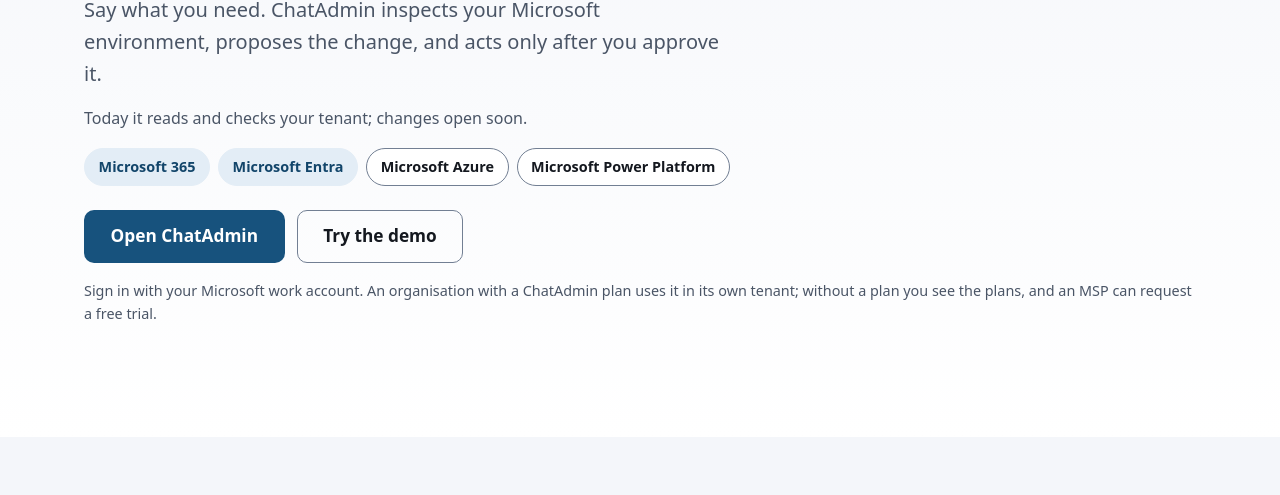
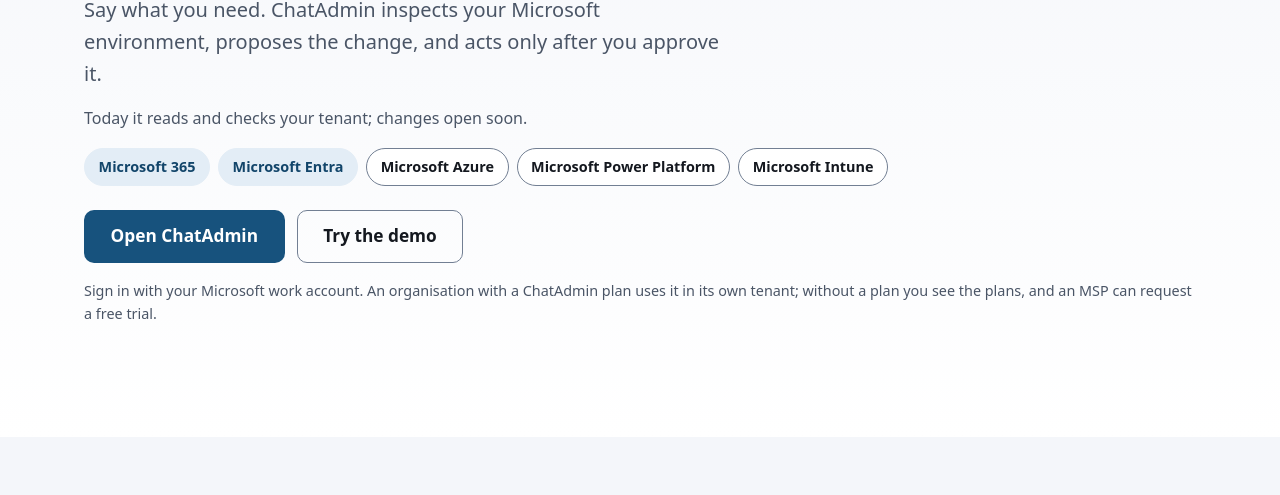
Before and after one commit to Neopiq-AI/Neopiq-AI.github.io, a plain HTML site: page index.html in a window 1280 px wide. Shown: the part 305-800 px from the top of the page. Drawn offline with Linux system fonts and the light colour scheme.

```diff
--- a/index.html
+++ b/index.html
@@ -55,6 +55,7 @@
   <li class="areas__item areas__item--base">Microsoft Entra</li>
   <li class="areas__item">Microsoft Azure</li>
   <li class="areas__item">Microsoft Power Platform</li>
+  <li class="areas__item">Microsoft Intune</li>
 </ul>
 <!-- @end -->
       <div class="cta-row">
```
